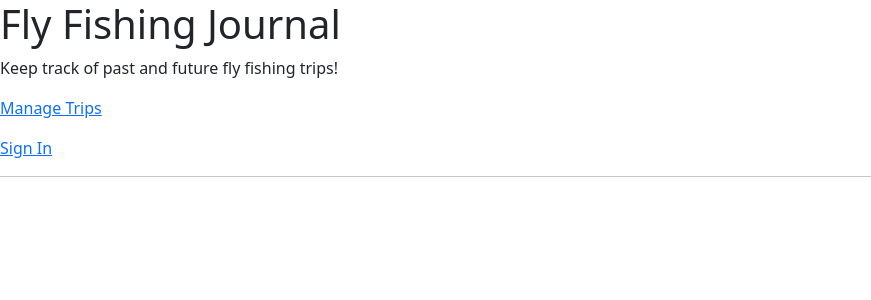
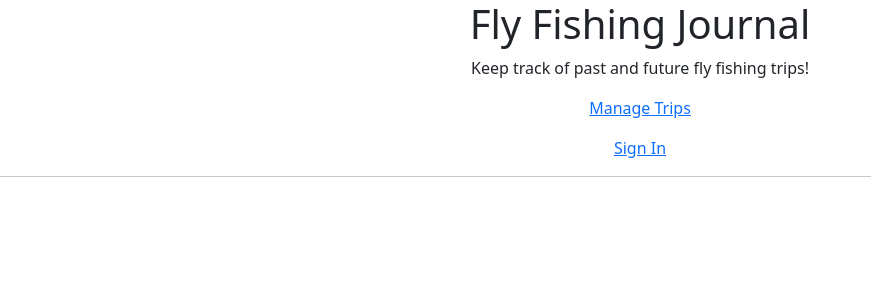
Before and after one commit to brianscherner/fly-fishing-journal, a React (Create React App) app: page / in a window 1280 px wide. Shown: the top 300 px of the page, without its empty margins (0-871 px from the left). Built offline with nearby package versions, Linux system fonts and the light colour scheme; no server answers.

Commit message:
Center application in middle of page.

```diff
--- a/src/index.css
+++ b/src/index.css
@@ -11,3 +11,7 @@ code {
   font-family: source-code-pro, Menlo, Monaco, Consolas, 'Courier New',
     monospace;
 }
+
+#root {
+  text-align: center;
+}
```
Also changed, not shown: 1 other file (tests, documents, lock files or other folders).
